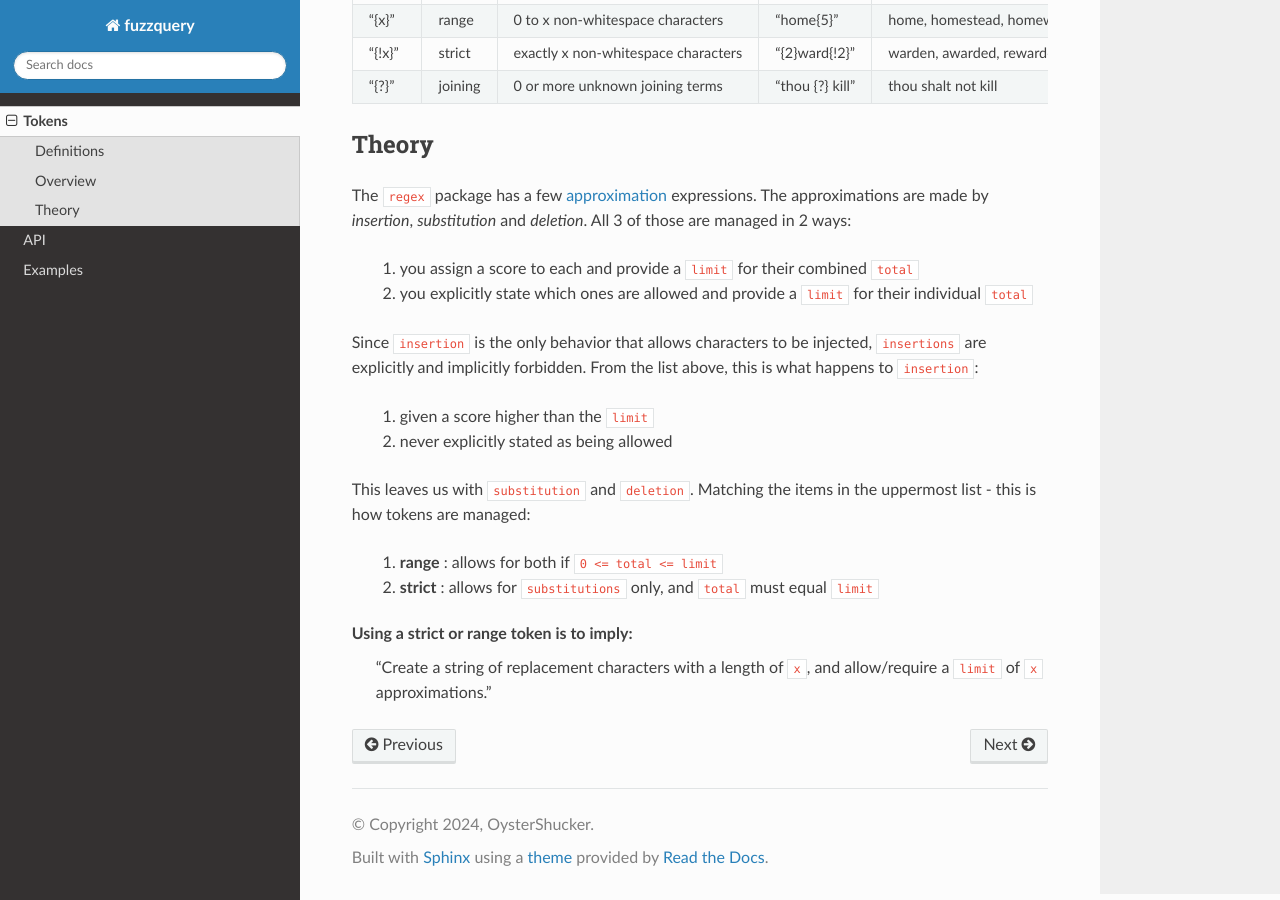
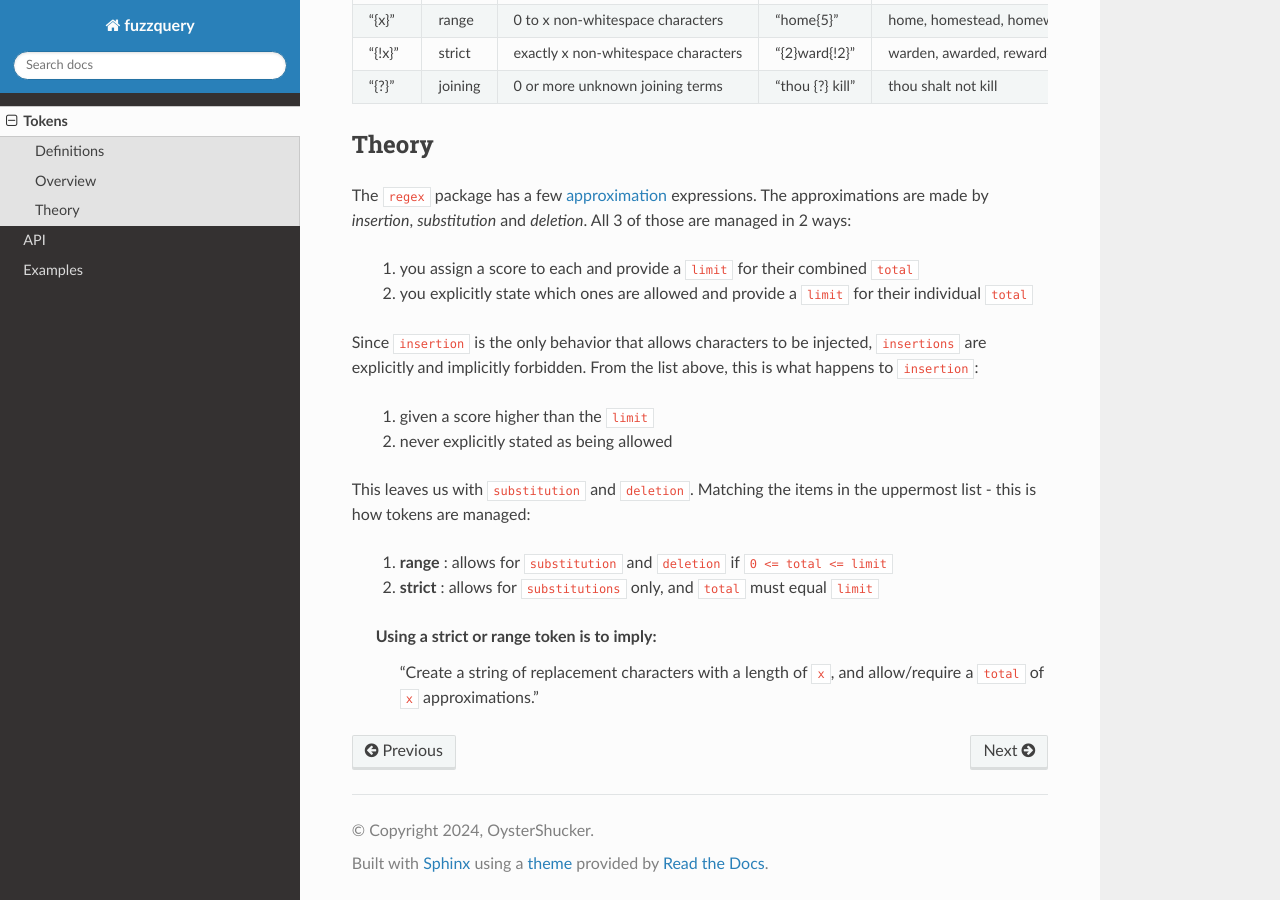
Before and after one commit to OneMadGypsy/fuzzquery, a Sphinx documentation site: the page built from docs/source/tokens.rst, in a window 1280 px wide and 900 px high, scrolled down 794 px. Built offline with Sphinx 7.4.7 and the Read the Docs theme 2.0.0, drawn with Linux system fonts in a browser that asks for light colours.

Commit message:
Update tokens.rst

```diff
--- a/docs/source/tokens.rst
+++ b/docs/source/tokens.rst
@@ -50,8 +50,10 @@ From the list above, this is what happens to ``insertion``:
 
 This leaves us with ``substitution`` and ``deletion``. Matching the items in the uppermost list - this is how tokens are managed:
 
-  1. **range** : allows for both if ``0 <= total <= limit``
+  1. **range** : allows for ``substitution`` and ``deletion`` if ``0 <= total <= limit``
   2. **strict** : allows for ``substitutions`` only, and ``total`` must equal ``limit``
 
-Using a strict or range token is to imply:
-  "Create a string of replacement characters with a length of ``x``, and allow/require a ``limit`` of ``x`` approximations."
+.. _note:
+
+  Using a strict or range token is to imply:
+    "Create a string of replacement characters with a length of ``x``, and allow/require a ``total`` of ``x`` approximations."
```
